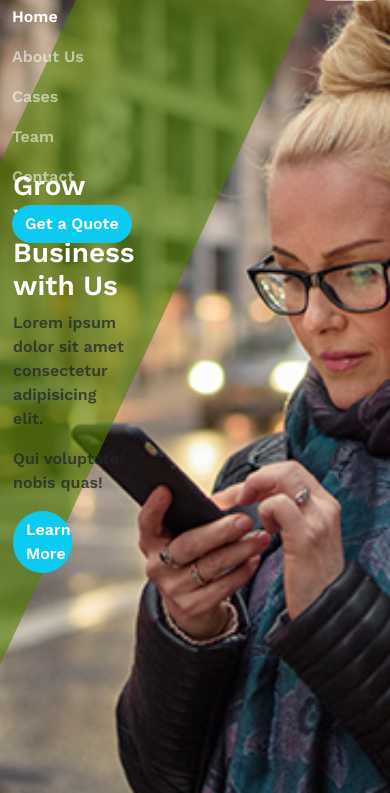
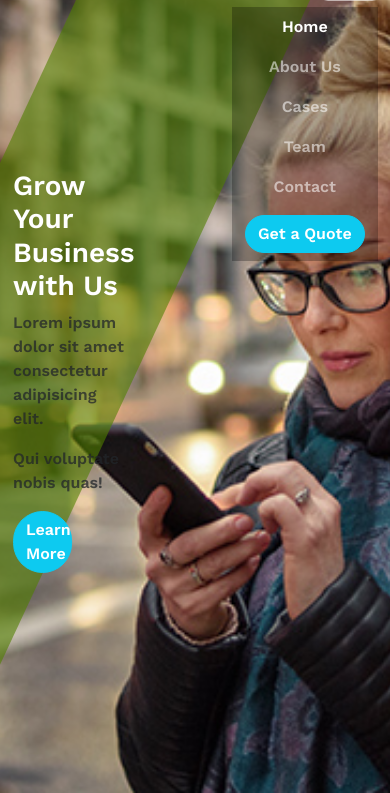
Before and after one commit to menna-husseen/project1, a plain HTML site: page index.html in a window 390 px wide. Both pictures are taken after a click on the button "Toggle navigation". Shown: the part 51-844 px from the top of the page. Drawn offline with nearby package versions, Linux system fonts and the light colour scheme; a web font is replaced by a local one.

Commit message:
Update style.css

```diff
--- a/css/style.css
+++ b/css/style.css
@@ -60,4 +60,12 @@ body{
 .btn2{
     width:50% ;
 }
+	.collapse ul{
+    background-color: rgba(0, 0, 0, 0.264);
+    width:40%;
+    text-align: center;
+    margin-top: 10px;
+    margin-left: auto;
+
 }
+}
```
